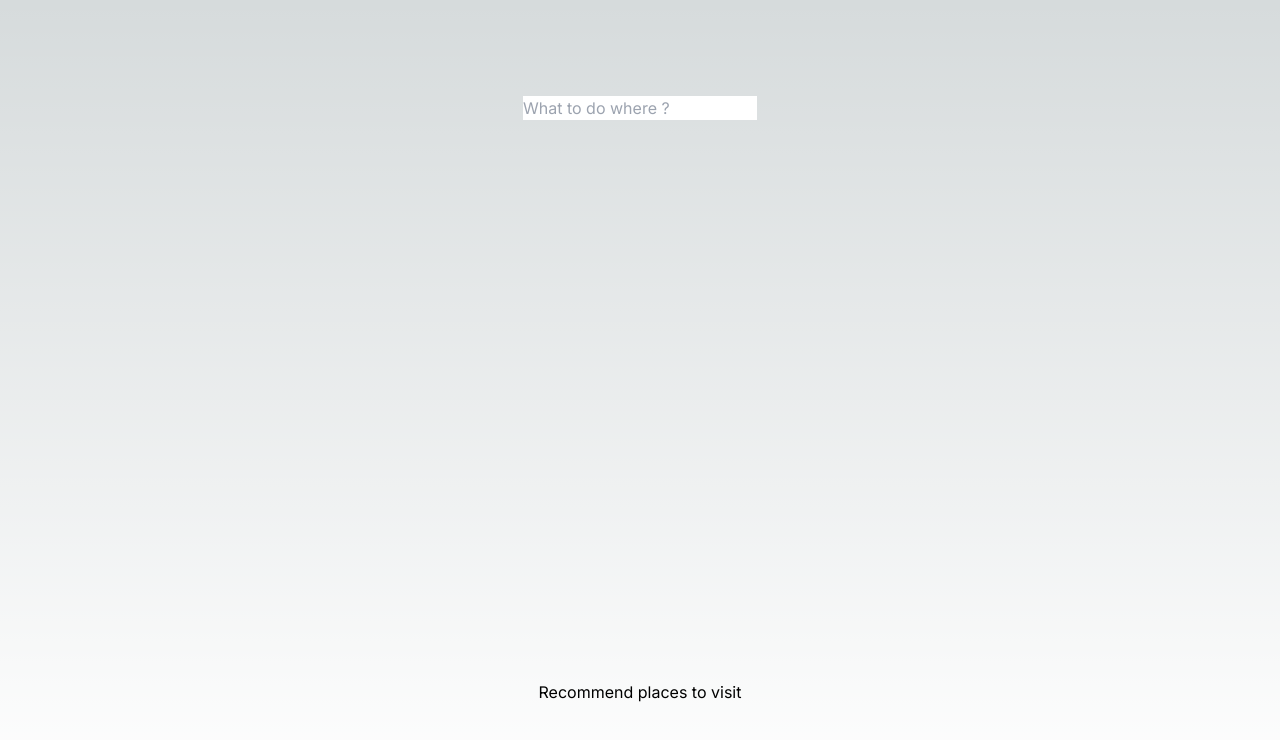
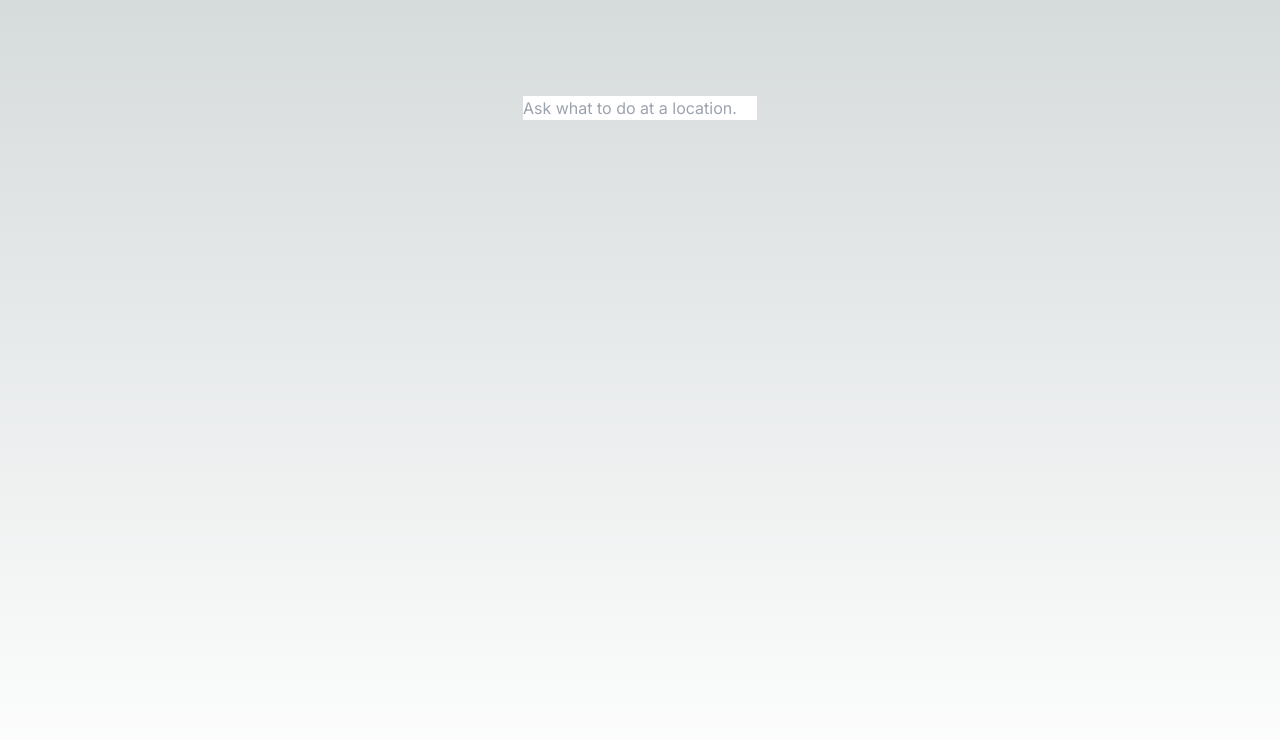
Before and after one commit to mukuljainmj/travel-app, a Next.js app: page / in a window 1280 px wide. Shown: the top 740 px of the page. Built offline with nearby package versions, Linux system fonts and the light colour scheme.

Commit message:
Chat functionality

```diff
--- a/src/app/api/completion/route.js
+++ b/src/app/api/chat/route.js
@@ -4,9 +4,11 @@ import { streamText } from "ai";
 export const maxDuration = 30;
 
 export async function POST(req) {
+  const { messages } = await req.json();
+
   const result = await streamText({
     model: openai("gpt-4o"), // "gpt-3.5-turbo"
-    prompt: "What is a fun thing to do in Bend, Oregon ?",
+    messages,
   });
 
   return result.toAIStreamResponse();
--- a/src/app/page.js
+++ b/src/app/page.js
@@ -1,24 +1,31 @@
 "use client";
 
-import { useCompletion } from "ai/react";
+import { useChat } from "ai/react";
 
 export default function Home() {
-  const { completion, input, handleInputChange, handleSubmit } =
-    useCompletion();
+  const { messages, input, handleInputChange, handleSubmit, isLoading } =
+    useChat();
   return (
     <main className="flex min-h-screen flex-col items-center justify-between p-24">
+      {messages.map((m) => (
+        <div key={m.id}>
+          {m.role === "user" ? "User: " : "AI: "}
+          {m.content}
+        </div>
+      ))}
+      {isLoading && (
+        <div>
+          <h1>Loading ...</h1>
+        </div>
+      )}
       <form onSubmit={handleSubmit}>
         <input
           value={input}
-          placeholder="What to do where ?"
+          placeholder="Ask what to do at a location."
           onChange={handleInputChange}
+          disabled={isLoading}
         />
       </form>
-      {completion ? (
-        <div>{completion}</div>
-      ) : (
-        <div>Recommend places to visit</div>
-      )}
     </main>
   );
 }
```
